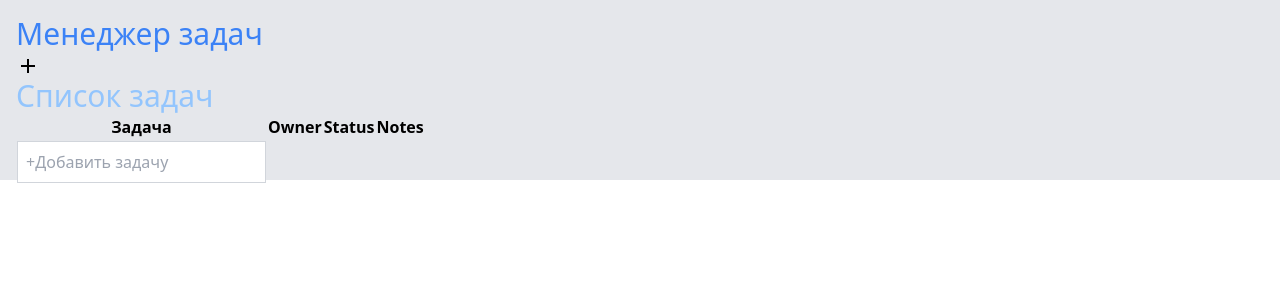
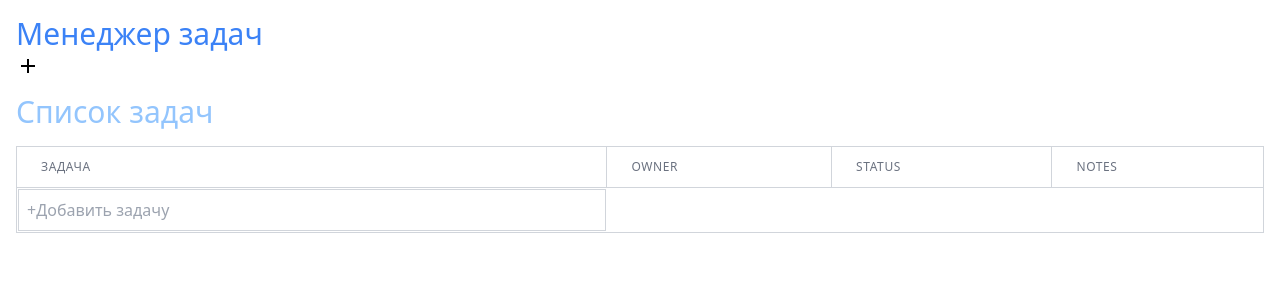
Before and after one commit to Rezzzero/todo-list-react, a React (Vite) app: page / in a window 1280 px wide. Both pictures are taken after a click on the icon 28 px from the left and 65 px from the top of the page. Shown: the top 300 px of the page. Built offline with nearby package versions, Linux system fonts and the light colour scheme.

Commit message:
update styles for task table

```diff
--- a/src/App.tsx
+++ b/src/App.tsx
@@ -16,8 +16,9 @@ function App() {
   };
 
   return (
-    <div className="bg-gray-200 p-4">
+    <div className="p-4">
       <h1 className="text-3xl text-blue-500">Менеджер задач</h1>
+      <div className="space-y-4">
         <AddIcon
           onClick={() => addTask("Список задач")}
           style={{ cursor: "pointer" }}
@@ -26,6 +27,7 @@ function App() {
           <TaskListComponent key={list.id} list={list} />
         ))}
       </div>
+    </div>
   );
 }
 
--- a/src/components/TableComponent.tsx
+++ b/src/components/TableComponent.tsx
@@ -107,13 +107,16 @@ export const TableComponent: React.FC = () => {
   });
 
   return (
-    <div>
-      <table>
+    <div className="overflow-x-auto">
+      <table className="min-w-full bg-white border-collapse border border-gray-300">
         <thead>
           {table.getHeaderGroups().map((headerGroup) => (
             <tr key={headerGroup.id}>
               {headerGroup.headers.map((header) => (
-                <th key={header.id}>
+                <th
+                  key={header.id}
+                  className="px-6 py-3 text-left text-xs font-medium text-gray-500 uppercase tracking-wider border border-gray-300"
+                >
                   {header.isPlaceholder
                     ? null
                     : flexRender(
@@ -129,7 +132,10 @@ export const TableComponent: React.FC = () => {
           {table.getRowModel().rows.map((row) => (
             <tr key={row.id}>
               {row.getVisibleCells().map((cell) => (
-                <td key={cell.id}>
+                <td
+                  key={cell.id}
+                  className="px-6 py-4 whitespace-nowrap text-sm font-medium text-gray-900 border border-gray-300"
+                >
                   {flexRender(cell.column.columnDef.cell, cell.getContext())}
                 </td>
               ))}
--- a/src/components/TaskListComponent.tsx
+++ b/src/components/TaskListComponent.tsx
@@ -11,8 +11,8 @@ export const TaskListComponent: React.FC<TaskProps> = ({ list }) => {
   return (
     <>
       <h1 className="text-3xl text-blue-300">{list.name}</h1>
-      <div className="flex w-full h-[50px] bg-gray-200">
-        <div className="w-full h-[30px]">
+      <div className="flex w-full mb-[40px]">
+        <div className="w-full">
           <TableComponent />
         </div>
       </div>
```
Lines whose indentation alone changed are shown as unchanged.
